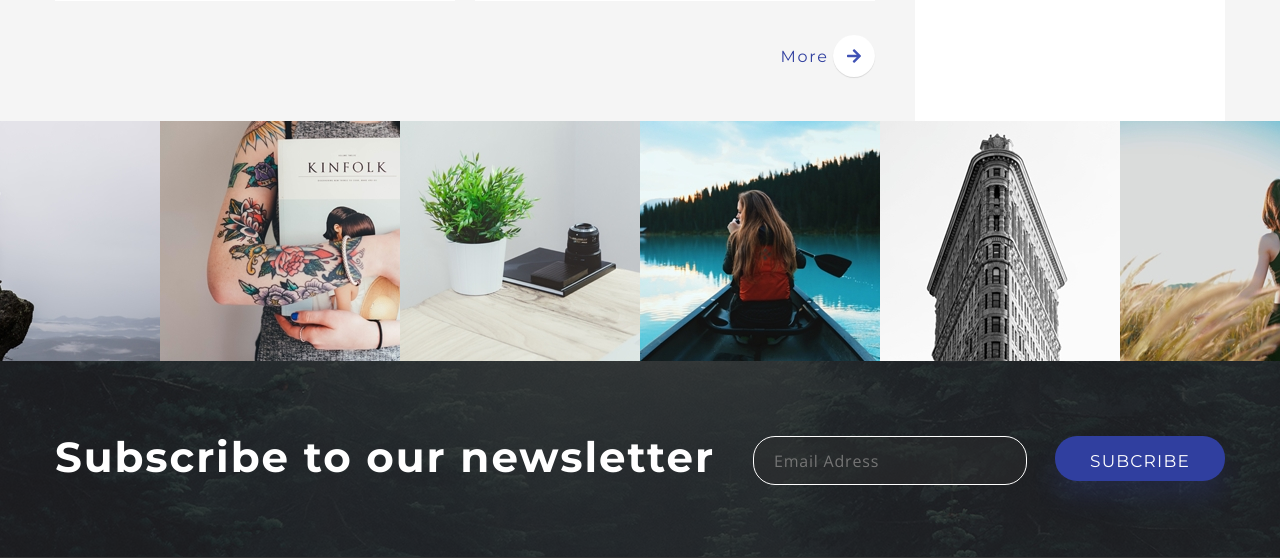
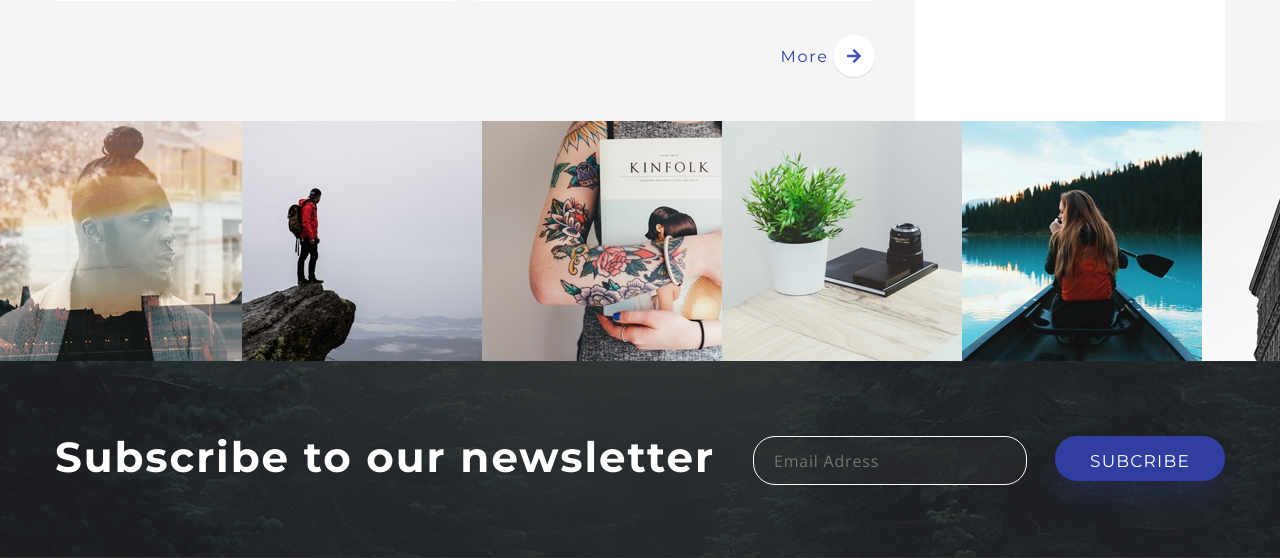
Before and after one commit to OliaKvasha/hw1, a PHP site: page / in a window 1280 px wide. Shown: the part 3117-3675 px from the top of the page. Run offline with PHP 8.4, Linux system fonts and the light colour scheme; some libraries are stand-ins or nearby versions.

Commit message:
fix gallery

```diff
--- a/hw6/css/style.css
+++ b/hw6/css/style.css
@@ -856,12 +856,7 @@ body {
 
 .gallery {
   display: flex;
-  justify-content: center;
   overflow: hidden;
-}
-
-.gallery_image {
-  max-width: 240px;
 }
 
 /*-------- gallery styles end --------*/
--- a/hw6/index.html
+++ b/hw6/index.html
@@ -357,7 +357,8 @@
                     <h3 class="some-article__title">
                         <a href="#">11 Fantastic Ways Passionate</a>
                     </h3>
-                    <p class="some-article__text font_open-sans textbox">Lorem ipsum dolor sit amet, to consectetur adipi
+                    <p class="some-article__text font_open-sans textbox">Lorem ipsum dolor sit amet, to consectetur
+                        adipi
                         scing elit. Nulla vel vehicula lorem and lacus. Vestibulum vitae mauris gravida, ipsu viverra
                         urna at, dictume nunc fringilla quam.</p>
                     <footer class="article__author clearfix">
@@ -382,7 +383,8 @@
                     <h3 class="some-article__title">
                         <a href="#">Art Makes You Mentally Healthy</a>
                     </h3>
-                    <p class="some-article__text font_open-sans textbox">Lorem ipsum dolor sit amet, to consectetur adipi
+                    <p class="some-article__text font_open-sans textbox">Lorem ipsum dolor sit amet, to consectetur
+                        adipi
                         scing elit. Nulla vel vehicula lorem and lacus. Vestibulum vitae mauris gravida, ipsu viverra
                         urna at, dictume nunc fringilla quam.</p>
                     <footer class="article__author clearfix">
@@ -531,14 +533,14 @@
     </div>
 </main>
 <div class="gallery">
-    <img class="gallery_image" src="images/Layer68.jpg" alt="Fashionable man">
-    <img class="gallery_image" src="images/Layer32.jpg" alt="Man at the cliff of the mountain">
-    <img class="gallery_image" src="images/Layer31.jpg" alt="Kinfolk's book">
-    <img class="gallery_image" src="images/Layer21.jpg" alt="Desk with a vase">
-    <img class="gallery_image" src="images/Layer22.jpg" alt="The girl is in the boat">
-    <img class="gallery_image" src="images/Layer23.jpg" alt="Tower">
-    <img class="gallery_image" src="images/Layer24.jpg" alt="The girl is in the field">
-    <img class="gallery_image" src="images/Layer26.jpg" alt="Flowers">
+    <img src="images/Layer68.jpg" alt="Fashionable man">
+    <img src="images/Layer32.jpg" alt="Man at the cliff of the mountain">
+    <img src="images/Layer31.jpg" alt="Kinfolk's book">
+    <img src="images/Layer21.jpg" alt="Desk with a vase">
+    <img src="images/Layer22.jpg" alt="The girl is in the boat">
+    <img src="images/Layer23.jpg" alt="Tower">
+    <img src="images/Layer24.jpg" alt="The girl is in the field">
+    <img src="images/Layer26.jpg" alt="Flowers">
 </div>
 <footer>
     <div class="subscribe-section">
```
